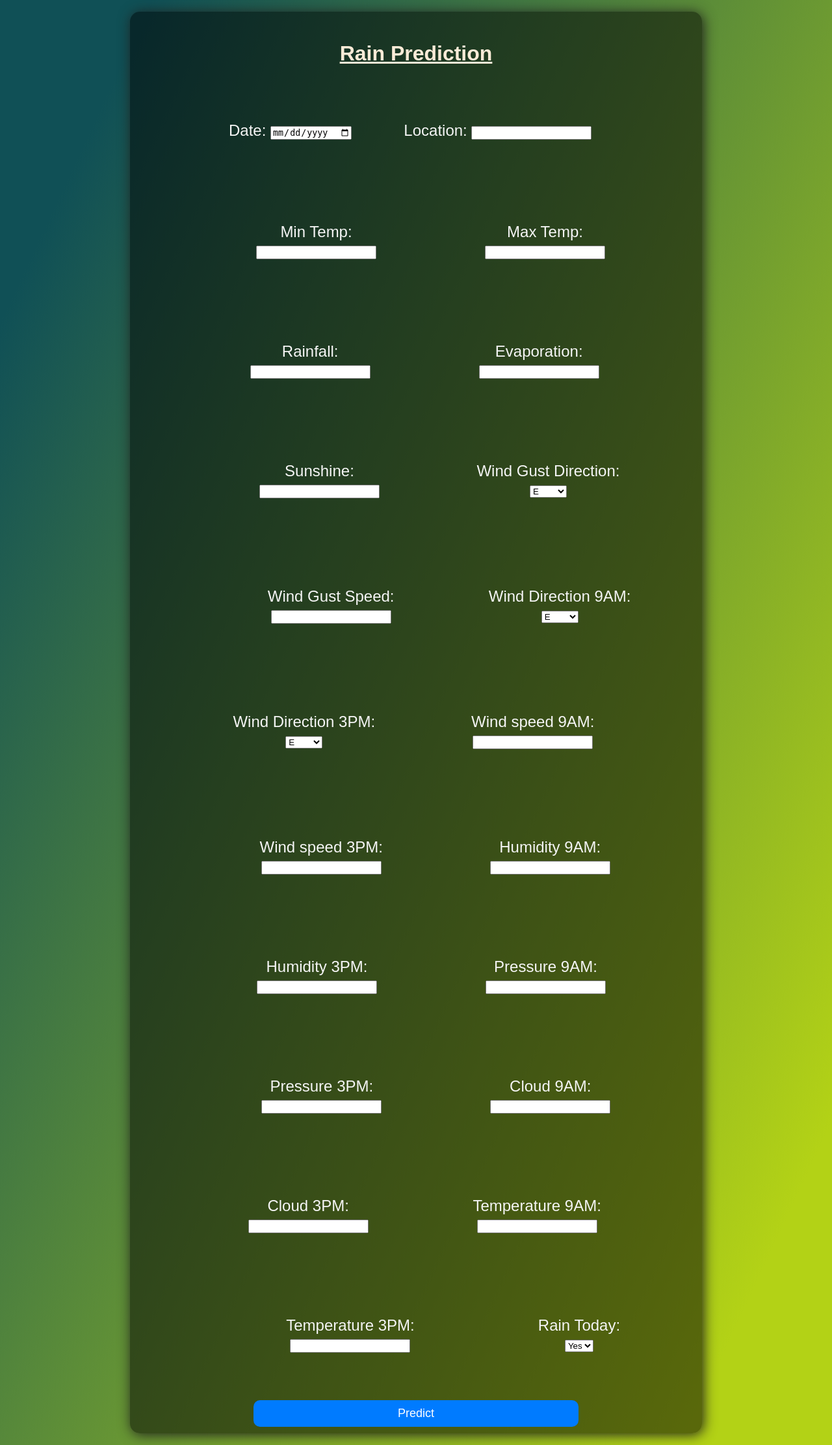
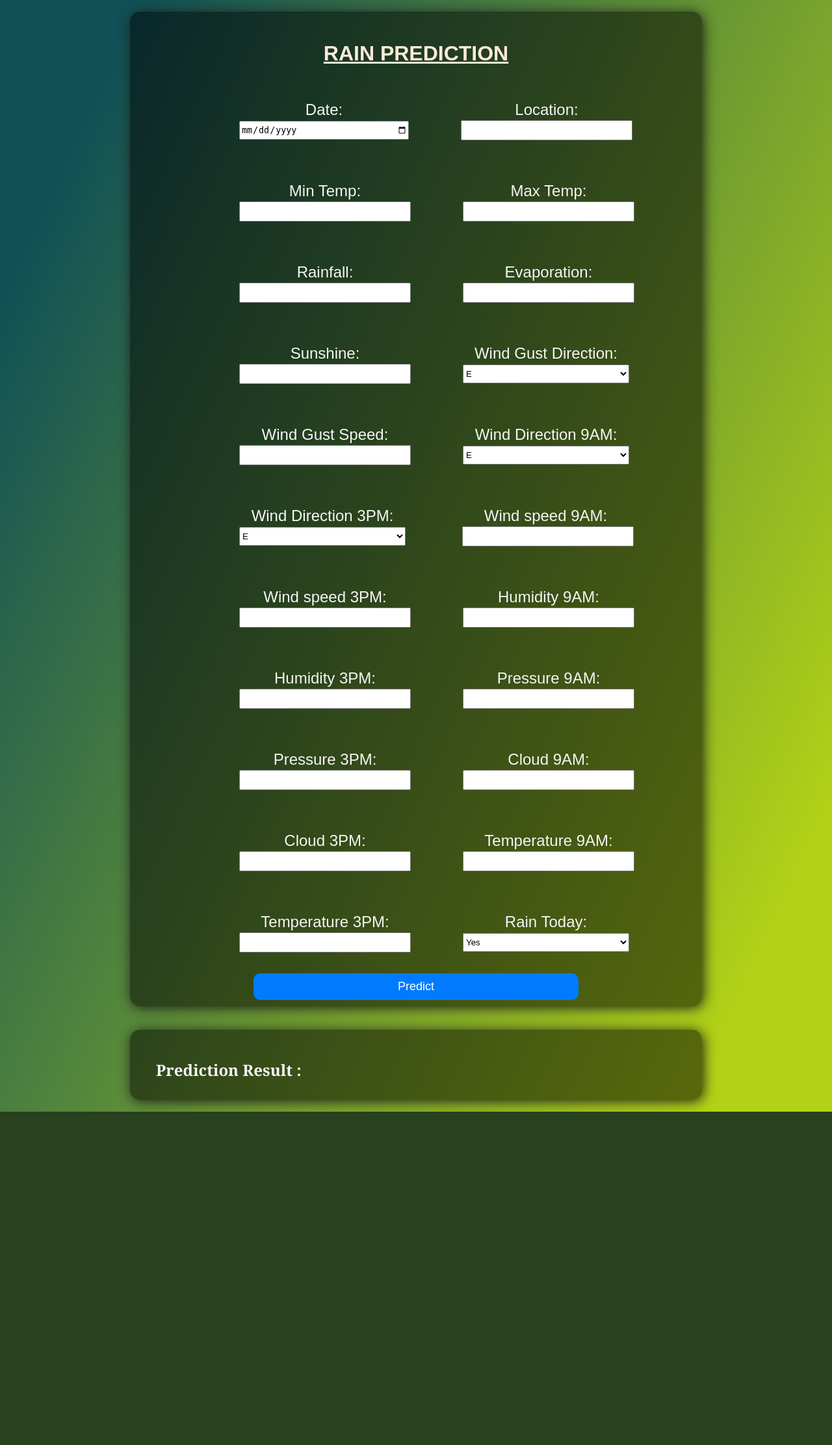
Before and after one commit to Riya0923/Rain_Prediction-_Model, a Flask app: page / in a window 1280 px wide. Shown: the whole page at 65% size. After the commit the page ends 1711 px from the top, so only its background shows below. Run offline with Flask 2, Linux system fonts and the light colour scheme; parts of the project's set-up code (start-up, migrations or seed data) failed here and were passed over.

Commit message:
Modified CSS

```diff
--- a/app.py
+++ b/app.py
@@ -87,7 +87,7 @@ def predict():
     df = df.drop(['Date'], axis='columns')
     #return render_template("index.html", prediction_text=df[df.columns[-1]])
     y_pred_test = model.predict(df)
-    return render_template("index.html", prediction_text="Tomorrow's Rain Prediction is {}".format(y_pred_test))
+    return render_template("index.html", prediction_text="Rain Prediction is {}".format(y_pred_test))
 
 if __name__ == "__main__":
     app.run(debug=True)
--- a/static/css/style.css
+++ b/static/css/style.css
@@ -1,11 +1,15 @@
 h1{
   text-decoration: dashed;
-  font-family: sans-serif;
+  font-family: 'Arial Narrow Bold', sans-serif;
   font-weight: 4000;  color: antiquewhite;
   display: flex;
   align-items: center;
   justify-content: center;
   text-decoration: underline;
+}
+.big{
+  display: flex;
+  flex-direction: column;
 }
 body{
   display: flex;
@@ -31,7 +35,7 @@ body{
 }
  .row {
   margin: 1rem;
-  padding: 2rem 2rem;
+  padding: 0rem 3rem;
   text-align: center;
   display: flex;
   flex-direction: row;
@@ -52,9 +56,6 @@ body{
     font-style: normal;
   }
 
-  label, select {
-    margin-bottom: 10px;
-  }
 
   button {
     padding: 10px 20px;
@@ -71,3 +72,16 @@ body{
   button:hover {
     background-color: #0056b3;
   }
+
+  .des{
+    width: 16rem;
+    height: 25px
+  }
+
+  #ss{
+    margin-left: 7px;
+  }
+
+ #dropdown{
+    height: 29px;
+  }
--- a/templates/index.html
+++ b/templates/index.html
@@ -6,20 +6,21 @@
 
 </head>
 <body>
+<div class="big">
   <div class="container">
     <div>
-      <h1><b>Rain Prediction</b></h1>
+      <h1><b>RAIN PREDICTION</b></h1>
     </div>
     <form action="{{ url_for('predict')}}" method="post">
       <!-- 1st row -->
       <div class="row">
         <div class="ip">
           <label for=""> Date: </label>
-          <input type="date" name="Date" required>
+          <input type="date" name="Date" required class="des">
         </div>
         <div class="ip">
-          <label for="" class="shift">Location: </label>
-          <input type="text" name="Location" required>
+          <label for="" class="">Location: </label>
+          <input type="text" name="Location" required class="des">
           <div class="underline"></div>
         </div>
       </div>
@@ -27,11 +28,12 @@
       <div class="row">
         <div class="ip">
           <label for=""> Min Temp: </label>
-          <input type="number" name="MinTemp" required>
+          <input type="number" name="MinTemp" required class="des">
+          <div class="underline"></div>
         </div>
         <div class="ip">
           <label for="">Max Temp: </label>
-          <input type="number" name="MaxTemp" required>
+          <input type="number" name="MaxTemp" required class="des">
           <div class="underline"></div>
         </div>
       </div>
@@ -39,11 +41,12 @@
       <div class="row">
         <div class="ip">
           <label for=""> Rainfall: </label>
-          <input type="number" name="Rainfall" required>
+          <input type="number" name="Rainfall" required class="des">
+          <div class="underline"></div>
         </div>
         <div class="ip">
           <label for="">Evaporation: </label>
-          <input type="number" name="Evaporation" required>
+          <input type="number" name="Evaporation" required class="des">
           <div class="underline"></div>
         </div>
       </div>
@@ -51,11 +54,12 @@
       <div class="row">
         <div class="ip">
           <label for=""> Sunshine: </label>
-          <input type="number" name="Sunshine" required>
+          <input type="number" name="Sunshine" required class="des">
+          <div class="underline"></div>
         </div>
         <div class="ip">
           <label for=""> Wind Gust Direction: </label>
-          <select id="dropdown" name="WindGustDir">
+          <select id="dropdown" name="WindGustDir" class="des">
             <option value="E" selected>E</option>
             <option value="W">W</option>
             <option value="N">N</option>
@@ -84,12 +88,12 @@
 
         <div class="ip">
           <label for="">Wind Gust Speed: </label>
-          <input type="number" name="WindGustSpeed" required>
+          <input type="number" name="WindGustSpeed" required class="des">
           <div class="underline"></div>
         </div>
         <div class="ip">
           <label for=""> Wind Direction 9AM: </label>
-          <select id="dropdown" name="WindDir9am">
+          <select id="dropdown" name="WindDir9am" class="des">
             <option value="E" selected>E</option>
             <option value="W">W</option>
             <option value="N">N</option>
@@ -110,13 +114,14 @@
             <option value="WSW">WSW</option>
             <option value="NNW">NNW</option>
           </select>
+          <div class="underline"></div>
         </div>
       </div>
       <!-- 6th row -->
       <div class="row">
         <div class="ip">
           <label for=""> Wind Direction 3PM: </label>
-          <select id="dropdown" name="WindDir3pm">
+          <select id="dropdown" name="WindDir3pm" class="des">
             <option value="E" selected>E</option>
             <option value="W">W</option>
             <option value="N">N</option>
@@ -137,22 +142,24 @@
             <option value="WSW">WSW</option>
             <option value="NNW">NNW</option>
           </select>
+          <div class="underline"></div>
         </div>
         <div class="ip">
           <label for=""> Wind speed 9AM: </label>
-          <input type="number" name="WindSpeed9am" required>
+          <input type="number" name="WindSpeed9am" required class="des" id="ss">
+          <div class="underline"></div>
         </div>
       </div>
       <!-- 7th row -->
       <div class="row">
         <div class="ip">
           <label for="">Wind speed 3PM: </label>
-          <input type="number" name="WindSpeed3pm" required>
+          <input type="number" name="WindSpeed3pm" required class="des">
           <div class="underline"></div>
         </div>
         <div class="ip">
           <label for="">Humidity 9AM: </label>
-          <input type="number" name="Humidity9am" required>
+          <input type="number" name="Humidity9am" required class="des">
           <div class="underline"></div>
         </div>
       </div>
@@ -160,12 +167,12 @@
       <div class="row">
         <div class="ip">
           <label for="">Humidity 3PM: </label>
-          <input type="number" name="Humidity3pm" required>
+          <input type="number" name="Humidity3pm" required class="des">
           <div class="underline"></div>
         </div>
         <div class="ip">
           <label for="">Pressure 9AM: </label>
-          <input type="number" name="Pressure9am" required>
+          <input type="number" name="Pressure9am" required class="des">
           <div class="underline"></div>
         </div>
       </div>
@@ -173,12 +180,12 @@
       <div class="row">
         <div class="ip">
           <label for="">Pressure 3PM: </label>
-          <input type="number" name="Pressure3pm" required>
+          <input type="number" name="Pressure3pm" required class="des">
           <div class="underline"></div>
         </div>
         <div class="ip">
           <label for="">Cloud 9AM: </label>
-          <input type="number" name="Cloud9am" required>
+          <input type="number" name="Cloud9am" required class="des">
           <div class="underline"></div>
         </div>
       </div>
@@ -186,12 +193,12 @@
       <div class="row">
         <div class="ip">
           <label for="">Cloud 3PM: </label>
-          <input type="number" name="Cloud3pm" required>
+          <input type="number" name="Cloud3pm" required class="des">
           <div class="underline"></div>
         </div>
         <div class="ip">
           <label for="">Temperature 9AM: </label>
-          <input type="number" name="Temp9am" required>
+          <input type="number" name="Temp9am" required class="des">
           <div class="underline"></div>
         </div>
       </div>
@@ -199,15 +206,16 @@
       <div class="row">
         <div class="ip">
           <label for="">Temperature 3PM: </label>
-          <input type="number" name="Temp3pm" required>
+          <input type="number" name="Temp3pm" required class="des">
           <div class="underline"></div>
         </div>
         <div class="ip">
           <label for="">Rain Today: </label>
-          <select id="dropdown" name="RainToday">
+          <select id="dropdown" name="RainToday" class="des" id="rr">
             <option value="Yes" selected>Yes</option>
             <option value="No">No</option>
         </select>
+        <div class="underline"></div>
         </div>
       </div>
 
@@ -217,8 +225,10 @@
   </div>
   <br>
   <br>
-  <div>
+  <div class="container">
+    <h2>Prediction Result : </h2>
     {{ prediction_text }}
   </div>
+   </div>
 </body>
 </html>
```
Also changed, not shown: static/style.css (deleted, +0 -73 lines).
